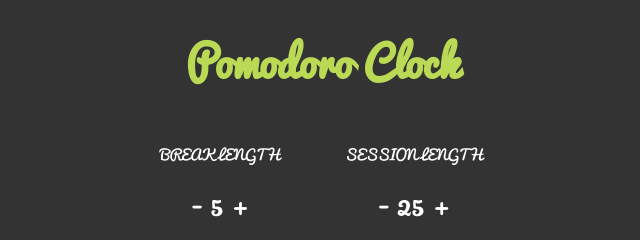
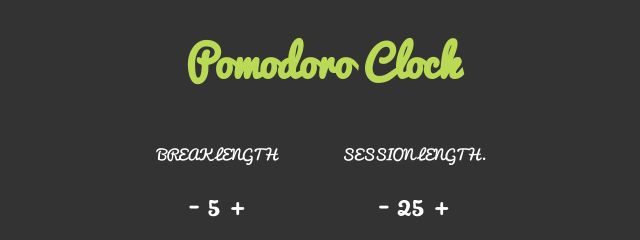
Before and after one commit to ShobaS/Pomodoro, a plain HTML site: page index.html in a window 1280 px wide. Shown: the top 240 px of the page, 318-958 px from the left. Drawn offline with Linux system fonts and the light colour scheme.

Commit message:
updated UI

```diff
--- a/index.html
+++ b/index.html
@@ -26,7 +26,7 @@
         </div>
         <div class="session-len inline-block">
           <div>
-            <label>SESSION LENGTH</label>
+            <label>SESSION LENGTH.</label>
           </div>
           <div>
             <a id="sessionMinus" href="javascript:void(0)">-</a>
```
